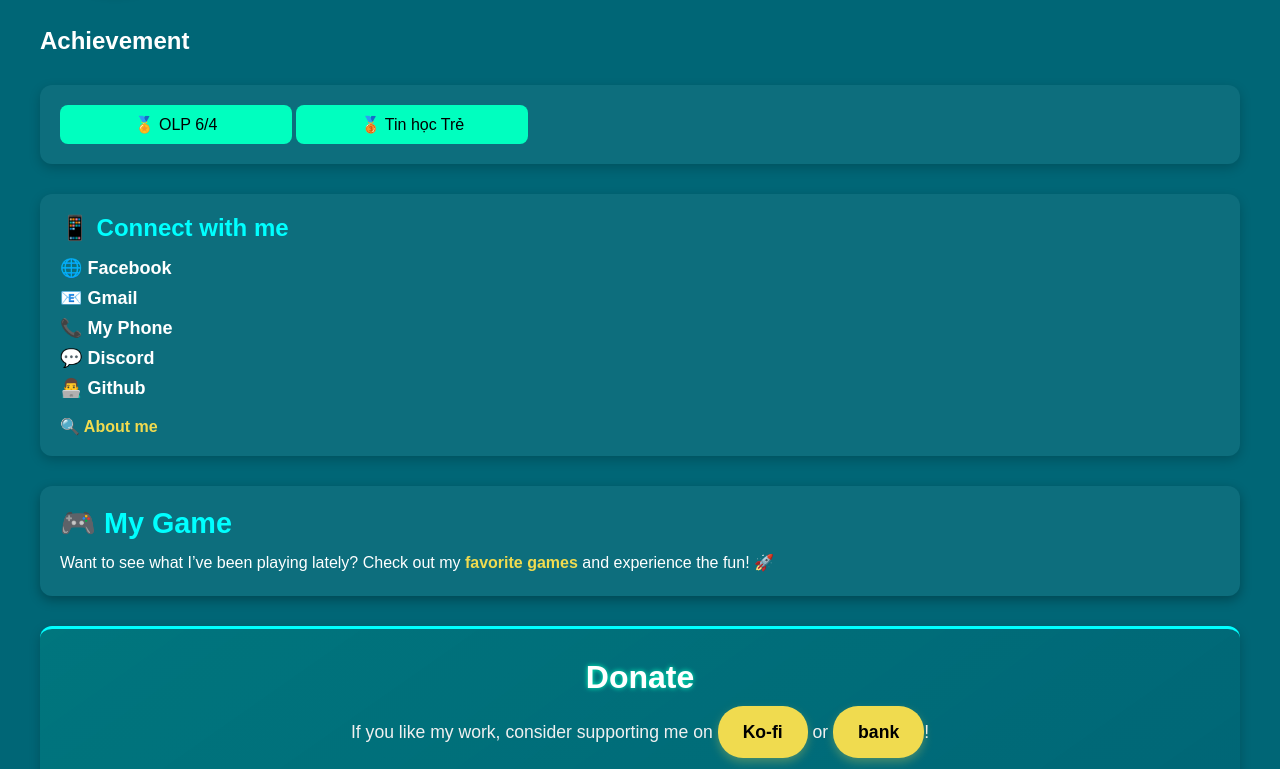
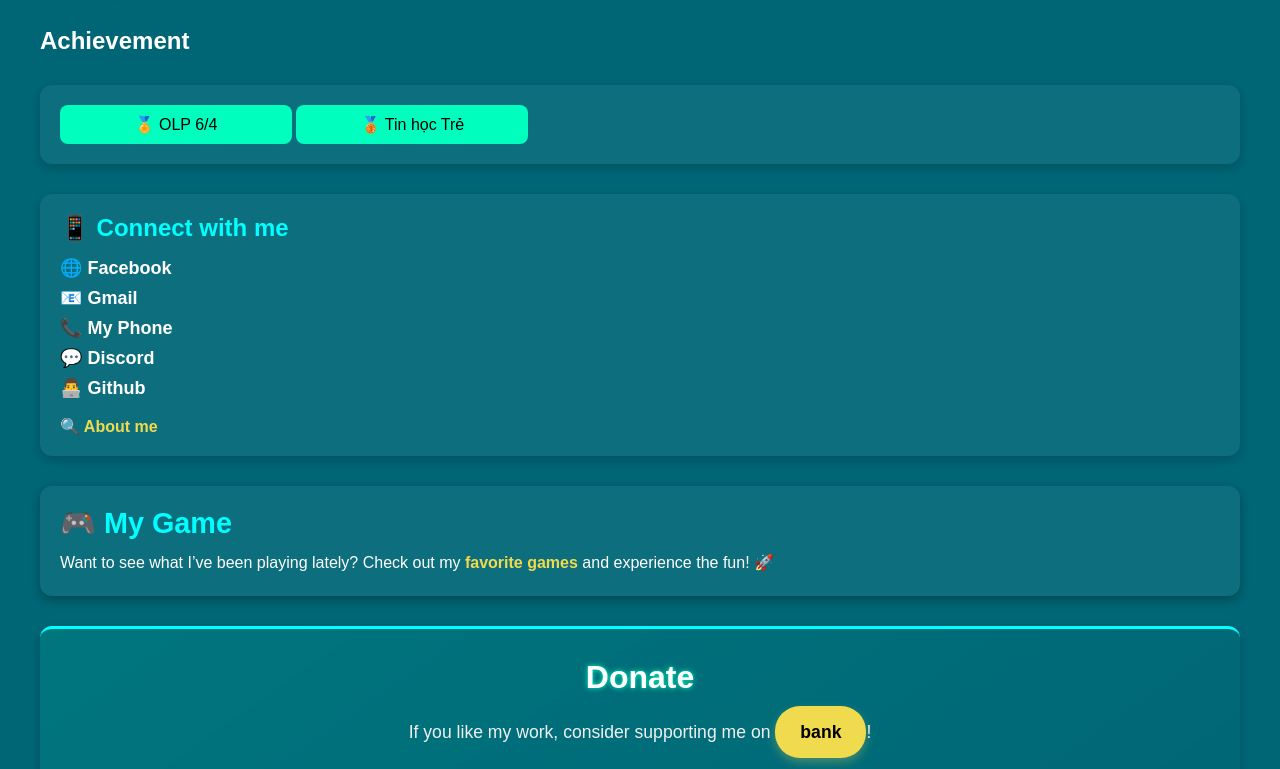
Before and after one commit to ngtuananh1909/about-me, a plain HTML site: page index.html in a window 1280 px wide. Shown: the part 183-952 px from the top of the page. Drawn offline with Linux system fonts and the light colour scheme.

Commit message:
Update donation section in index.html
Removed Ko-fi link from the donation section.

```diff
--- a/index.html
+++ b/index.html
@@ -59,7 +59,7 @@
 
     <div id="donate">
         <h2>Donate</h2>
-        <p>If you like my work, consider supporting me on <a href="https://ko-fi.com/ngtuananh1909" target="_blank" class="kofi-link">Ko-fi</a> or <a href="https://drive.google.com/file/d/13Pf4BnXqWN0VWbIEQxCj4Ct_WSc588SV/view?usp=sharing" class="kofi-link" target="_blank">bank</a>!</p>
+        <p>If you like my work, consider supporting me on <a href="https://drive.google.com/file/d/13Pf4BnXqWN0VWbIEQxCj4Ct_WSc588SV/view?usp=sharing" class="kofi-link" target="_blank">bank</a>!</p>
     </div>
 
     <div id="game">
```
